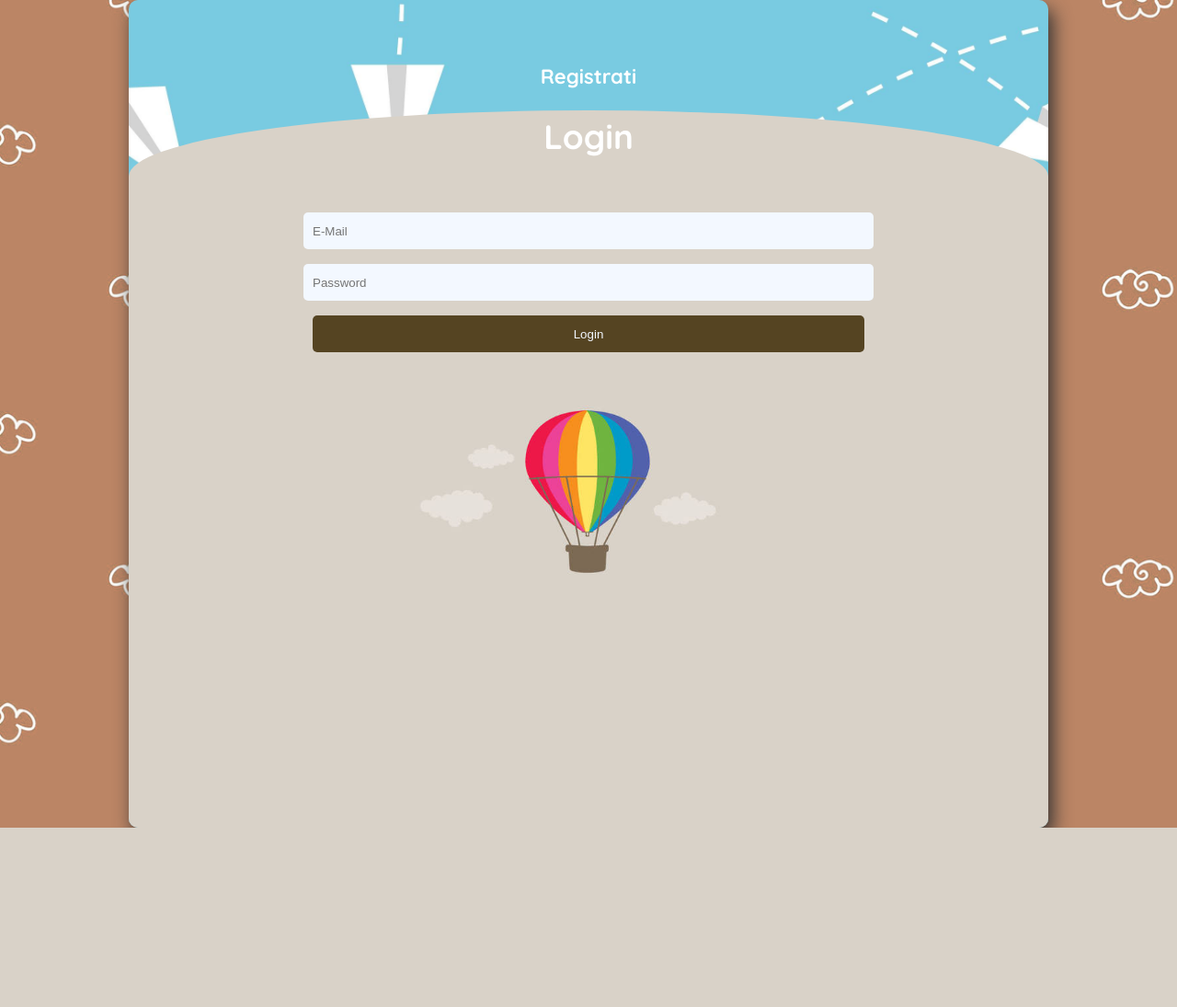
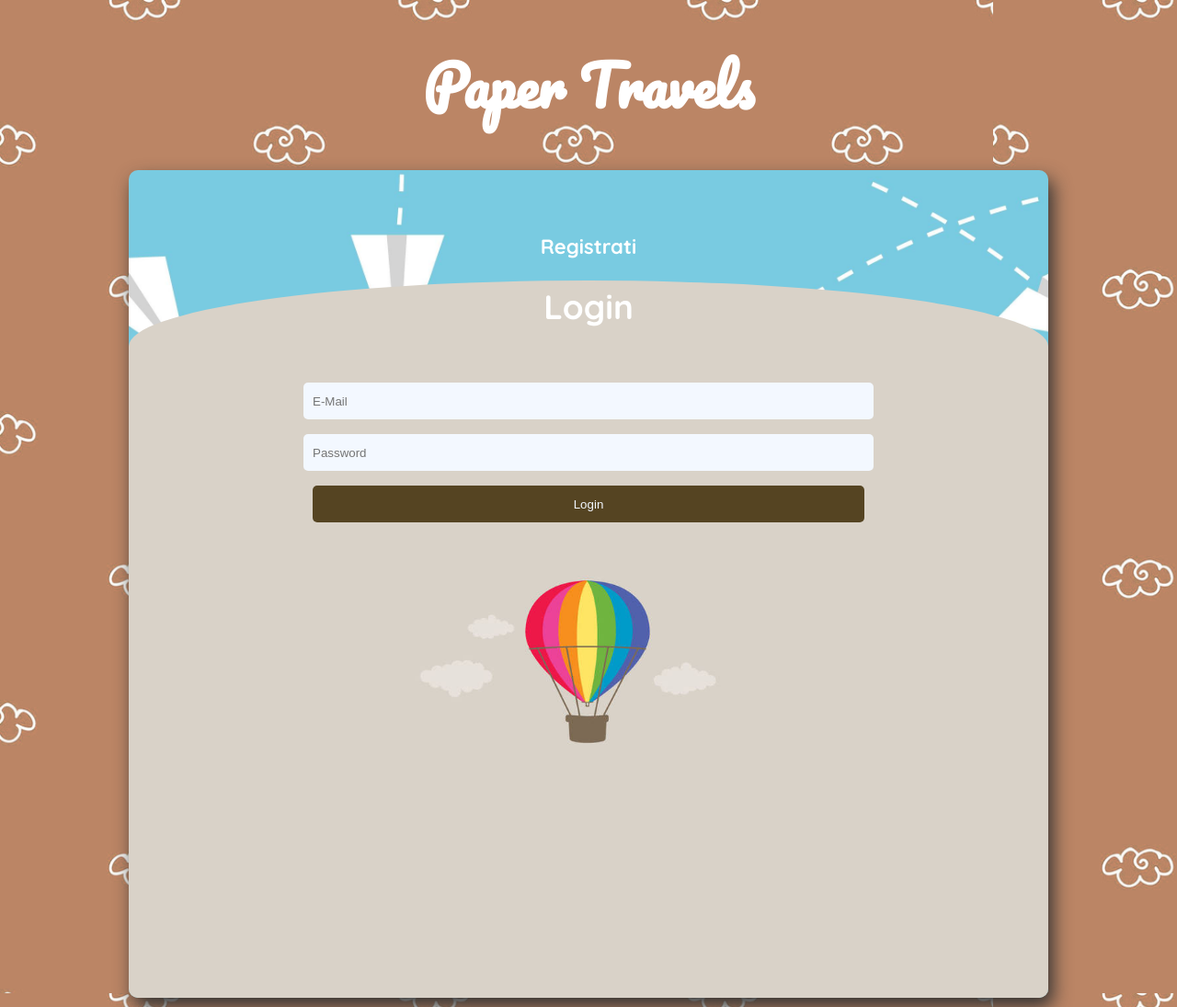
Before and after one commit to Reyunityone/Capolavoro, a PHP site: page /login.html in a window 1280 px wide. Shown: the whole page at 92% size. Before the commit the page ends 900 px from the top, so only its background shows below. Run offline with PHP 8.4, Linux system fonts and the light colour scheme.

```diff
--- a/homepage.css
+++ b/homepage.css
@@ -1,3 +1,4 @@
+@import url('https://fonts.googleapis.com/css2?family=Pacifico&display=swap');
 @import url('https://fonts.googleapis.com/css2?family=Quicksand:wght@300..700&display=swap');
 body{
     margin: 0;
@@ -8,7 +9,7 @@ body{
     min-height: 100vh;
     font-family: Quicksand, Courier, monospace;
     cursor: url("select.cur"), default;
-    background: rosybrown;
+    background: #f5f5f5;
 }
 
 svg.trail{
--- a/login.css
+++ b/login.css
@@ -1,4 +1,5 @@
 @import url('https://fonts.googleapis.com/css2?family=Quicksand:wght@300..700&display=swap');
+@import url('https://fonts.googleapis.com/css2?family=Pacifico&display=swap');
 body{
     margin: 0;
     padding: 0;
@@ -9,13 +10,18 @@ body{
     font-family: Quicksand, Courier, monospace;
     cursor: url("select.cur"), default;
     background: url("backgroud.png");
-
+    flex-direction: column;
 
 }
-
+h1{
+  font-family: Pacifico, sans-serif;
+  font-size: 60px;
+  color: white;
+}
 .container{
     width: 500px;
     height: 900px;
+    margin-bottom: 10px;
     background: url("white-paper-planes-minimalist-style-on-space-blue-background-free-photo.jpg") center / cover;
     overflow: hidden;
     border-radius: 10px;
--- a/login.html
+++ b/login.html
@@ -9,6 +9,7 @@
 </head>
 
 <body>
+    <h1>Paper Travels</h1>
     <div class="container">
         <input type="checkbox" name="" id="check" aria-hidden="true" checked>
         <div class="signup">
```
Also changed, not shown: homepage.php (+19 -1 lines).
